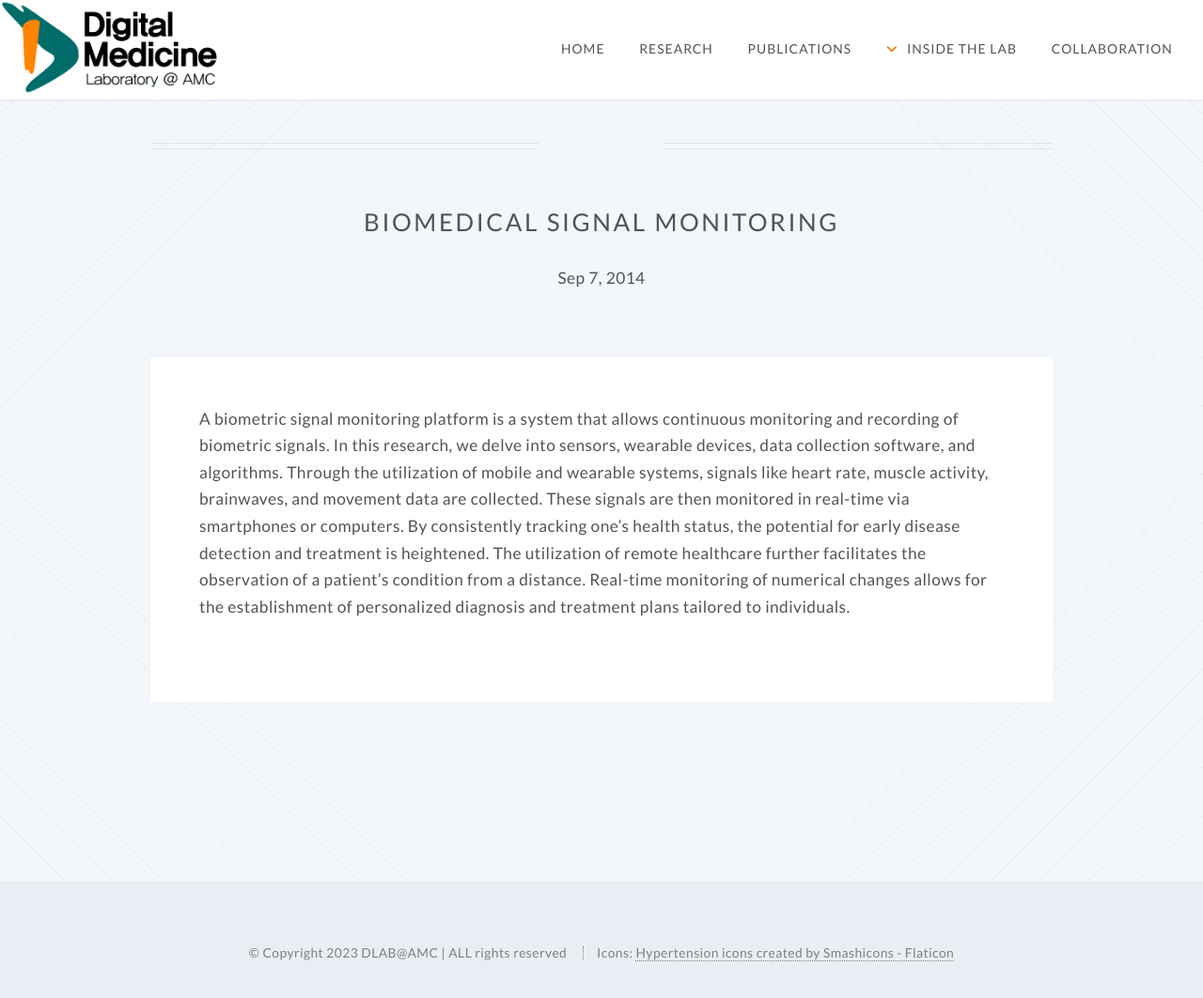
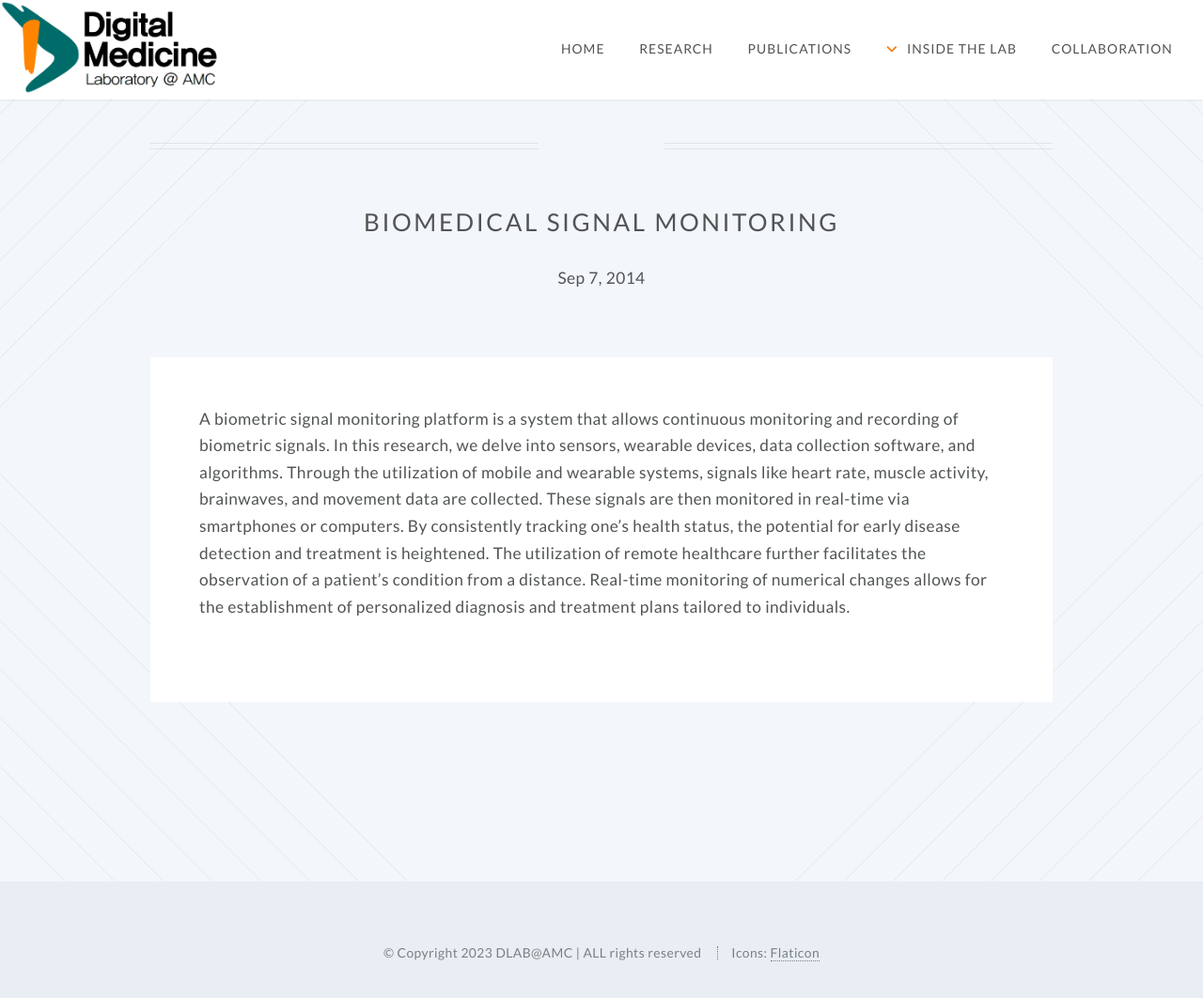
Before and after one commit to ydon1111/ydon1111.github.io, a Jekyll site: the page built from template/2014-08-31-duis-in-purus.markdown, in a window 1280 px wide and 1090 px high. Shown: the top 1062 px of the window at 94% size. Built offline with Jekyll 4.4.1, drawn with Linux system fonts in a browser that asks for light colours; nearby versions of some CDN libraries.

Commit message:
footer icon 출처 설명 수정

```diff
--- a/_includes/footer.html
+++ b/_includes/footer.html
@@ -12,7 +12,7 @@
     <ul class="copyright">
         <li>&copy; Copyright 2023 DLAB@AMC | ALL rights reserved </li>
         <li>Icons:
-            <a href="https://www.flaticon.com/free-icons/hypertension" title="hypertension icons">Hypertension icons created by Smashicons - Flaticon</a>
+            <a href="https://www.flaticon.com/icons/" title="Flaticon icons">Flaticon</a>
         </li>
     </ul>
 
```
